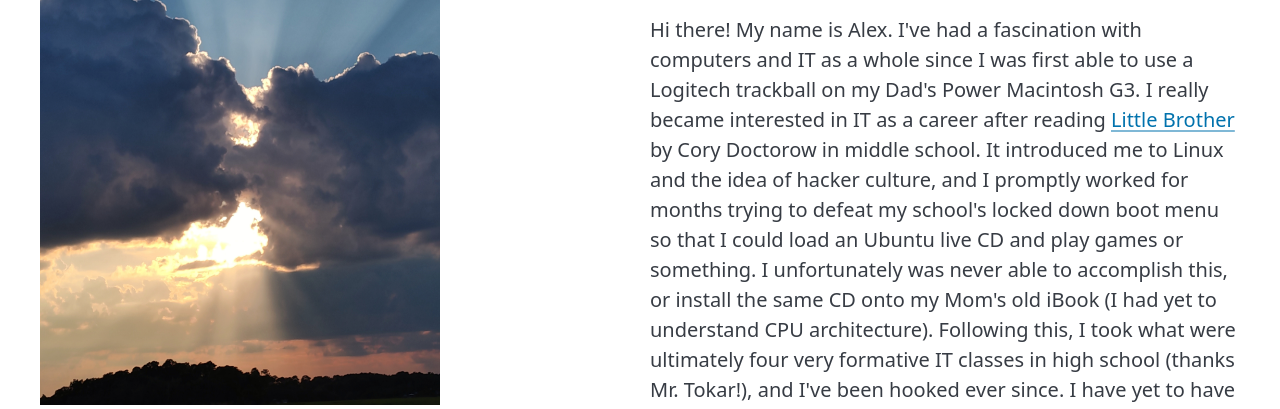
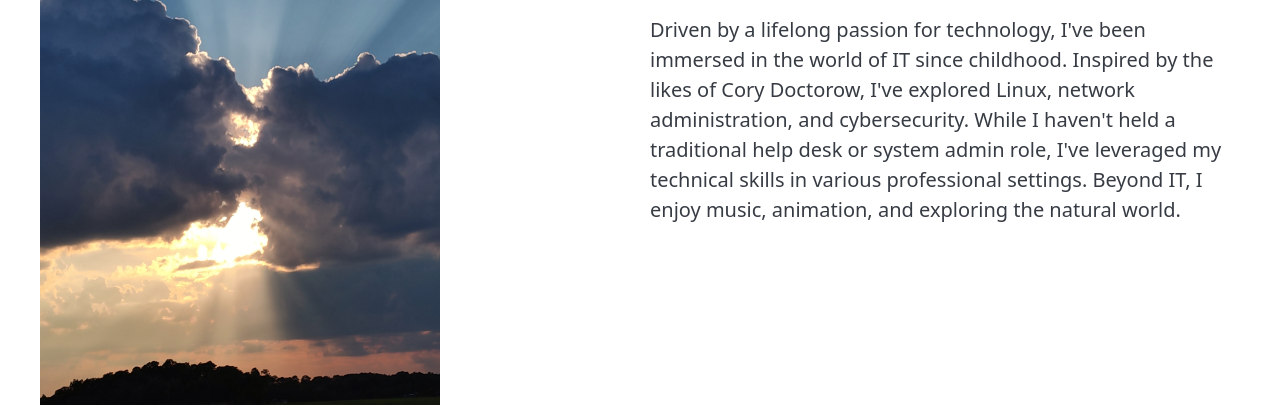
Before and after one commit to jab-devvy/crc-aws-frontend, a plain HTML site: page index.html in a window 1280 px wide. Shown: the part 391-800 px from the top of the page. Drawn offline with nearby package versions, Linux system fonts and the light colour scheme; no server answers.

Commit message:
Changed body of index.html paragraph

```diff
--- a/index.html
+++ b/index.html
@@ -42,13 +42,10 @@
                     <div>
                         <h2>About Me</h2>
                         <p>
-                            Hi there! My name is Alex. I've had a fascination with computers and IT as a whole since I was first able to use a Logitech trackball on my Dad's Power Macintosh G3.
-                            I really became interested in IT as a career after reading <a href="https://craphound.com/littlebrother/Cory_Doctorow_-_Little_Brother.pdf">Little Brother</a> by Cory Doctorow in middle school.
-                            It introduced me to Linux and the idea of hacker culture, and I promptly worked for months trying to defeat my school's locked down boot menu so that I could load an Ubuntu live CD and play games or something.
-                            I unfortunately was never able to accomplish this, or install the same CD onto my Mom's old iBook (I had yet to understand CPU architecture). Following this,
-                            I took what were ultimately four very formative IT classes in high school (thanks Mr. Tokar!), and I've been hooked ever since. I have yet to have held an 'official' help desk or system admin position,
-                            but have somehow managed to apply my knowledge in pretty much every job I've had in some way.<br>
-                            My other interests/hobbies include music, animation, and looking at cool creatures I come across on walks.
+                            Driven by a lifelong passion for technology, I've been immersed in the world of IT since childhood.
+                            Inspired by the likes of Cory Doctorow, I've explored Linux, network administration, and cybersecurity.
+                            While I haven't held a traditional help desk or system admin role, I've leveraged my technical skills in various professional settings.
+                            Beyond IT, I enjoy music, animation, and exploring the natural world.
                         </p>
                     </div>
                 </div>
```
